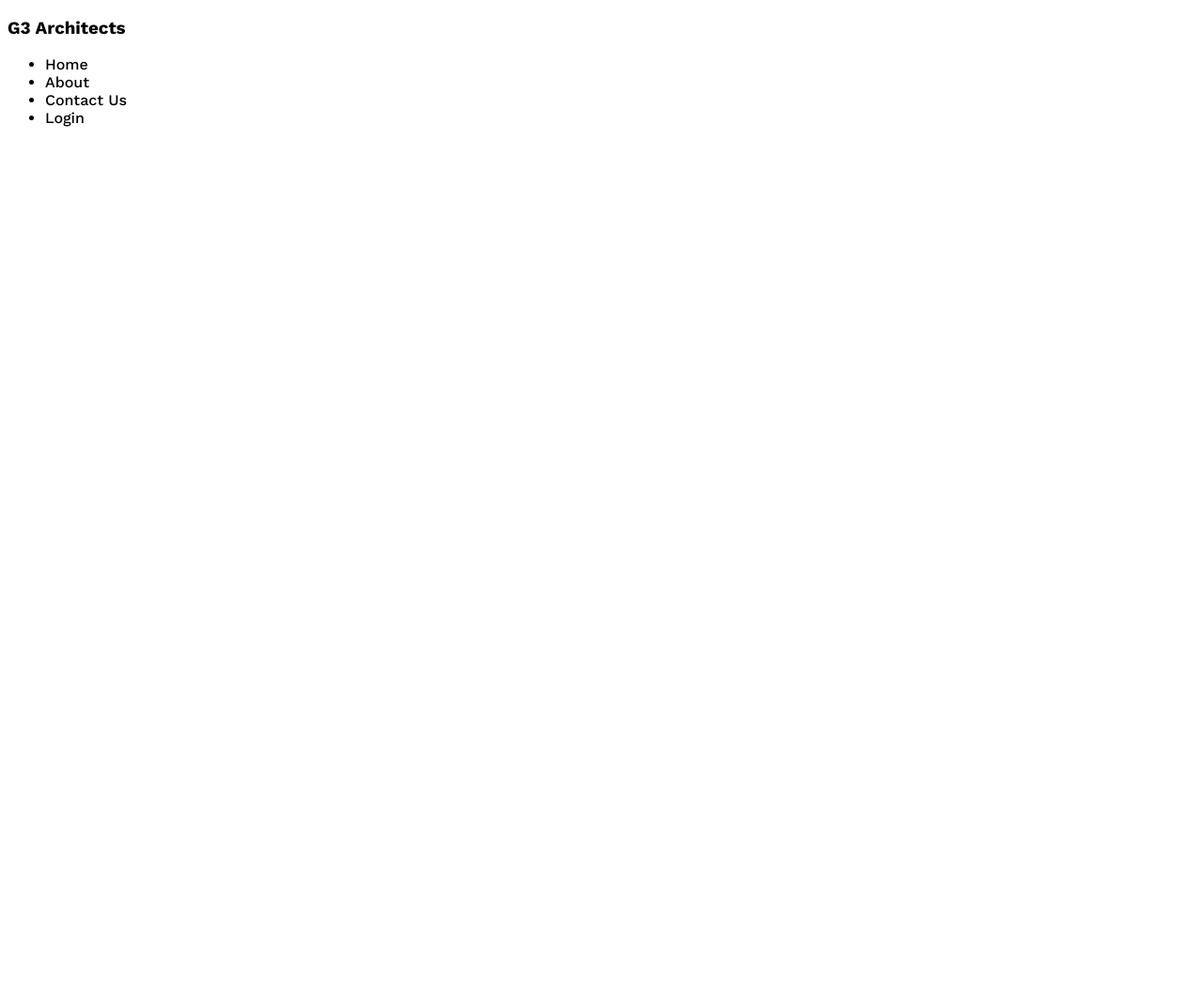
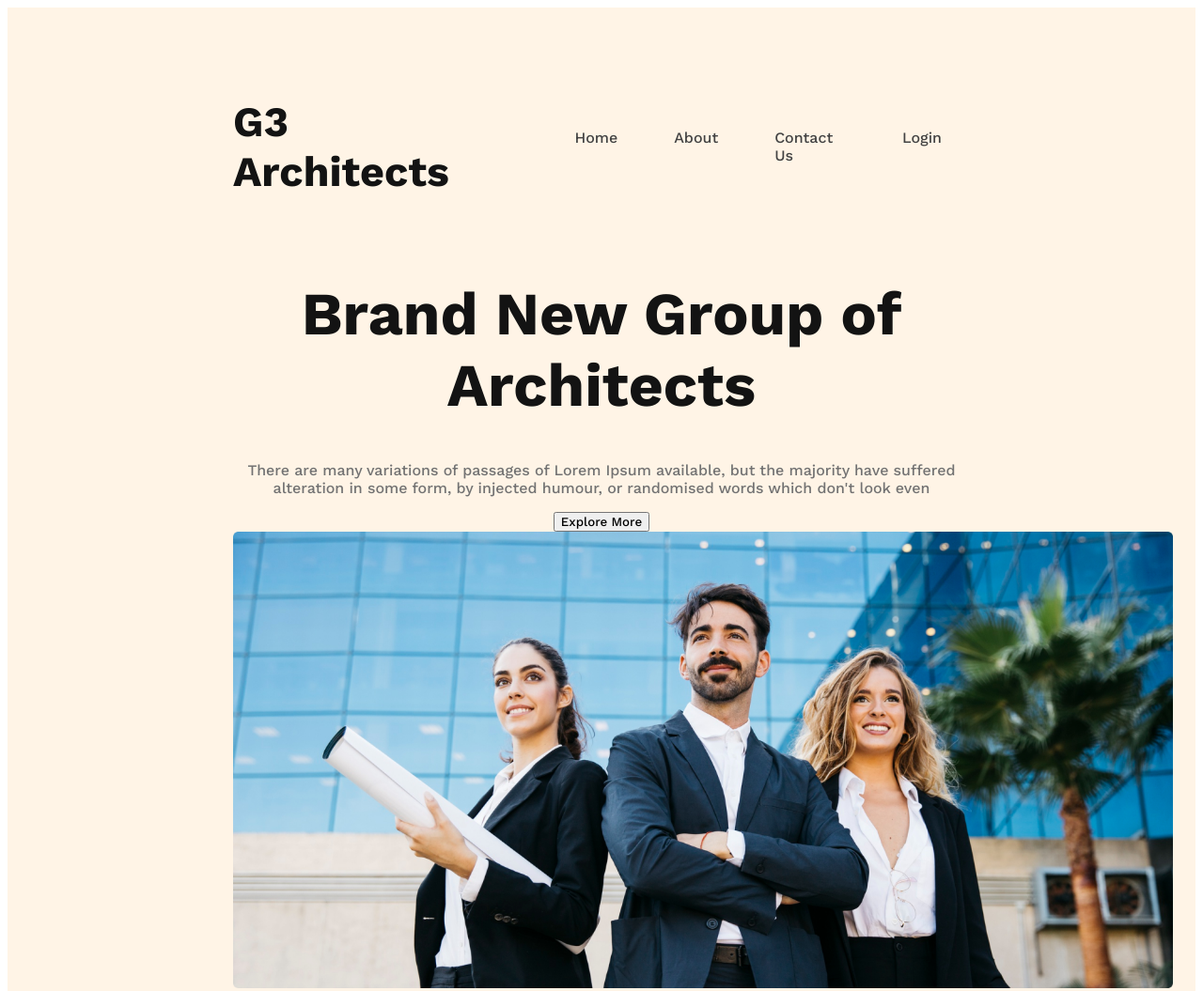
Before and after one commit to avejet/g3-architects, a plain HTML site: page index.html in a window 1280 px wide. Shown: the top 1055 px of the page at 94% size. Before the commit the page ends 800 px from the top, so only its background shows below. Drawn offline with nearby package versions, Linux system fonts and the light colour scheme.

Commit message:
added header

```diff
--- a/index.html
+++ b/index.html
@@ -8,15 +8,23 @@
 </head>
 <body>
     <header>
-        <h3>G3 Architects</h3>
         <nav>
+            <h3 class="nav-title">G3 Architects</h3>
             <ul>
-                <li>Home</li>
-                <li>About</li>
-                <li>Contact Us</li>
-                <li>Login</li>
+                <li><a href="">Home</a></li>
+                <li><a href="">About</a></li>
+                <li><a href="">Contact Us</a></li>
+                <li><a href="">Login</a></li>
             </ul>
         </nav>
+        <div class="banner">
+            <div class="banner-content">
+                <h1 class="banner-title">Brand New Group of Architects</h1>
+                <p class="banner-description">There are many variations of passages of Lorem Ipsum available, but the majority have suffered alteration in some form, by injected humour, or randomised words which don't look even</p>
+                <button class="btn-primary">Explore More</button>
+            </div>
+            <img src="images/banner.png" alt="">
+        </div>
     </header>
 </body>
 </html>
--- a/styles/architects.css
+++ b/styles/architects.css
@@ -1,6 +1,50 @@
-
+/* work sand font from google fonts */
 @import url('https://fonts.googleapis.com/css2?family=Work+Sans:ital,wght@0,500;0,600;0,700;1,400;1,800&display=swap');
-
 *{
     font-family: 'Work Sans', sans-serif;
 }
+/*header styles */
+header{
+    background: rgba(255, 144, 14, 0.10);
+    padding: 50px 240px;
+}nav{
+    display: flex;
+    justify-content: space-between;
+    align-items: center;
+}
+nav > ul{
+    display: flex;
+}
+nav li{
+    list-style: none;
+    margin: 30px;
+    font-weight: 500;
+    font-size: 1rem;
+}
+.nav-title{
+    color:#131313;
+    font-size:2.8rem;
+    font-weight: 700;
+}
+nav li a{
+    text-decoration: none;
+    color:#424242 ;
+}
+
+/* .banner styles */
+.banner-content{
+    max-width: 800px;
+    text-align: center;
+    margin: 0 auto;
+}
+img{
+    width: 1000px;
+}
+.banner-title{
+    font-size: 4rem;
+    font-weight: 700;
+    color: #131313;
+}
+.banner-description{
+    color: #727272;
+}
```
